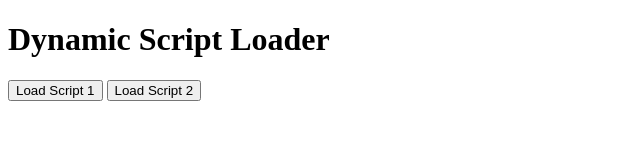
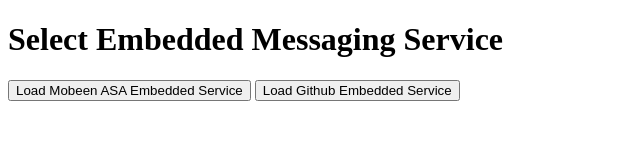
Before and after one commit to itsmobeen/salesforce-agent-test, a plain HTML site: page index.html in a window 1280 px wide. Shown: the whole page, without its empty margins (0-640 px from the left). Drawn offline with Linux system fonts and the light colour scheme.

Commit message:
Update index.html

```diff
--- a/index.html
+++ b/index.html
@@ -3,65 +3,66 @@
 <head>
     <meta charset="UTF-8">
     <meta name="viewport" content="width=device-width, initial-scale=1.0">
-    <title>Dynamic Script Loader</title>
+    <title>Load Embedded Messaging</title>
 </head>
 <body>
-    <h1>Dynamic Script Loader</h1>
-    <button onclick="loadScript(1)">Load Script 1</button>
-    <button onclick="loadScript(2)">Load Script 2</button>
+    <h1>Select Embedded Messaging Service</h1>
 
-    <!-- Placeholder for dynamically loaded scripts -->
+    <!-- Buttons to Load Embedded Messaging -->
+    <button onclick="loadEmbeddedMessaging(1)">Load Mobeen ASA Embedded Service</button>
+    <button onclick="loadEmbeddedMessaging(2)">Load Github Embedded Service</button>
 
-    <script>
-        // Function to dynamically load a script
-        function loadScript(scriptId) {
-            // Remove any existing dynamic script
-            const existingScript = document.getElementById('dynamicScript');
-            if (existingScript) {
-                existingScript.remove();
+    <script type="text/javascript">
+        // Function to load the appropriate Embedded Messaging Script based on user selection
+        function loadEmbeddedMessaging(selectedButton) {
+            const script = document.createElement('script');
+            script.type = 'text/javascript';
+
+            // Load the first embedded script when button 1 is clicked
+            if (selectedButton === 1) {
+                script.src = "https://storm-eb6548a9d90757.my.site.com/ESWMobeenASAEmbeddedSe1734103431533/assets/js/bootstrap.min.js";
+                script.onload = function() {
+                    initEmbeddedMessaging(
+                        '00Dal00000jLk2l',
+                        'Mobeen_ASA_Embedded_Service',
+                        'https://storm-eb6548a9d90757.my.site.com/ESWMobeenASAEmbeddedSe1734103431533'
+                    );
+                };
+            }
+            // Load the second embedded script when button 2 is clicked
+            else if (selectedButton === 2) {
+                script.src = "https://storm-eb6548a9d90757.my.site.com/ESWGithub1731084100499/assets/js/bootstrap.min.js";
+                script.onload = function() {
+                    initEmbeddedMessaging(
+                        '00Dal00000jLk2l',
+                        'Github',
+                        'https://storm-eb6548a9d90757.my.site.com/ESWGithub1731084100499'
+                    );
+                };
+            } else {
+                console.error("Invalid selection. Please choose a valid button.");
+                return;
             }
 
-            // Create the script dynamically
-            const script = document.createElement('script');
-            script.id = 'dynamicScript';
-            script.type = 'text/javascript';
+            // Append the script to the document body to load the external JS
+            document.body.appendChild(script);
+        }
 
-            if (scriptId === 1) {
-                script.innerHTML = `
-                    (function initEmbeddedMessaging() {
-                        try {
-                            embeddedservice_bootstrap.settings.language = 'en_US';
-                            embeddedservice_bootstrap.init(
-                                '00Dal00000jLk2l',
-                                'Mobeen_ASA_Embedded_Service',
-                                'https://storm-eb6548a9d90757.my.site.com/ESWMobeenASAEmbeddedSe1734103431533',
-                                { scrt2URL: 'https://storm-eb6548a9d90757.my.salesforce-scrt.com' }
-                            );
-                        } catch (err) {
-                            console.error('Error loading Embedded Messaging: ', err);
-                        }
-                    })();
-                `;
-            } else if (scriptId === 2) {
-                script.innerHTML = `
-                    (function initEmbeddedMessaging() {
-                        try {
-                            embeddedservice_bootstrap.settings.language = 'en_US';
-                            embeddedservice_bootstrap.init(
-                                '00Dal00000jLk2l',
-                                'Github',
-                                'https://storm-eb6548a9d90757.my.site.com/ESWGithub1731084100499',
-                                { scrt2URL: 'https://storm-eb6548a9d90757.my.salesforce-scrt.com' }
-                            );
-                        } catch (err) {
-                            console.error('Error loading Embedded Messaging: ', err);
-                        }
-                    })();
-                `;
+        // Function to initialize the Embedded Messaging
+        function initEmbeddedMessaging(accountId, serviceName, siteUrl) {
+            try {
+                embeddedservice_bootstrap.settings.language = 'en_US'; // Set language for the messaging service
+                embeddedservice_bootstrap.init(
+                    accountId,
+                    serviceName,
+                    siteUrl,
+                    {
+                        scrt2URL: 'https://storm-eb6548a9d90757.my.salesforce-scrt.com'
+                    }
+                );
+            } catch (err) {
+                console.error('Error loading Embedded Messaging: ', err);
             }
-
-            // Append the script to the body
-            document.body.appendChild(script);
         }
     </script>
 </body>
```
